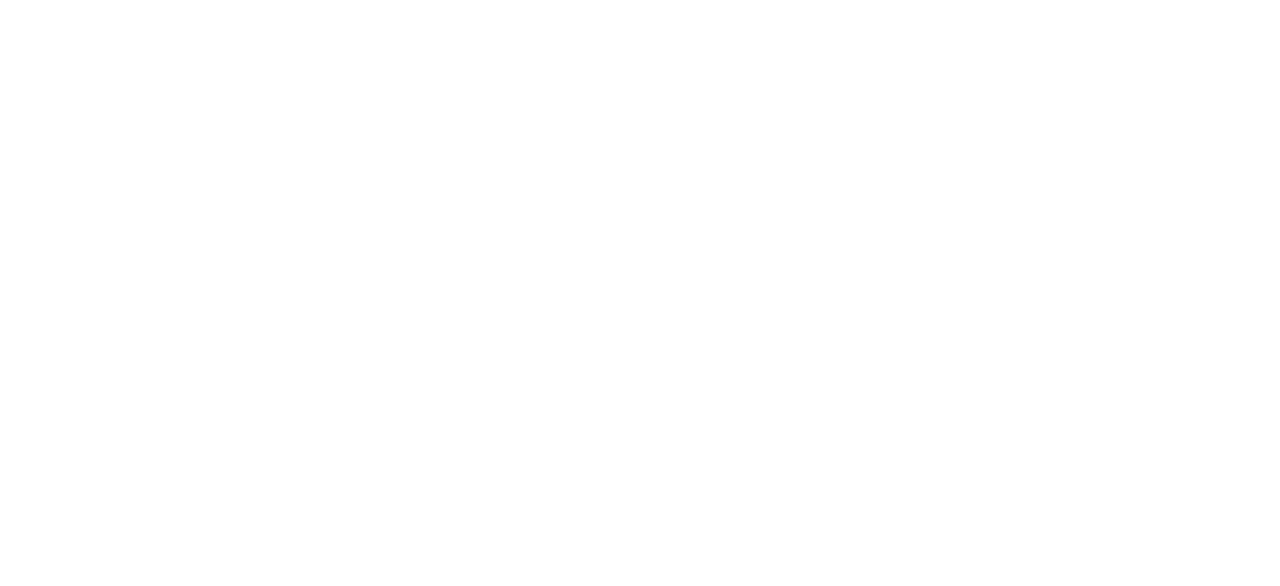
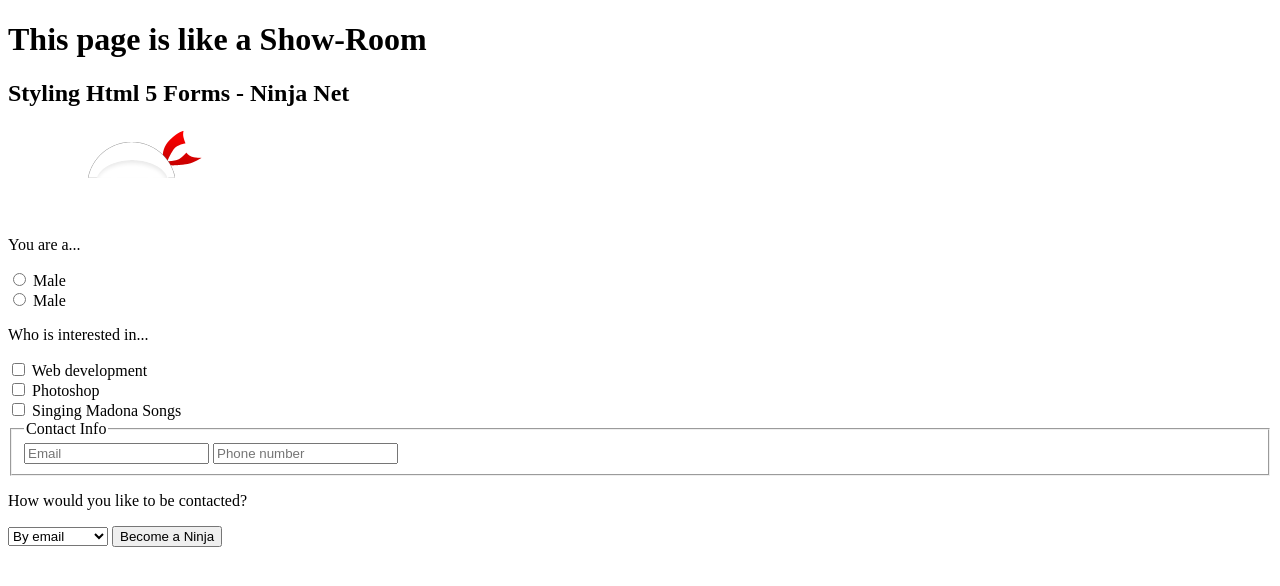
Before and after one commit to BukaBu/Show-Room, a plain HTML site: page index.html in a window 1280 px wide. Drawn offline with Linux system fonts and the light colour scheme.

Commit message:
added form code to index.html

```diff
--- a/index.html
+++ b/index.html
@@ -6,6 +6,49 @@
     <link rel="stylesheet" href="css/styles.css">
   </head>
   <body>
+    <h1>This page is like a Show-Room</h1>
+    <section class="html-forms">
+      <h2>Styling Html 5 Forms - Ninja Net</h2>
+      <header>
+        <img src="img/forms/logo.png" alt="">
+      </header>
+      <form>
+        <!--Gender -->
+        <p>You are a...</p>
+        <input type="radio" id="male" name="gender">
+        <label for="male">Male</label><br />
+        <input type="radio" id="female" name="gender">
+        <label for="female">Male</label>
 
+        <!-- Interests -->
+         <p>Who is interested in...</p>
+         <input type="checkbox" id="web" />
+         <label for="web">Web development</label><br/>
+         <input type="checkbox" id="photoshop" />
+         <label for="photoshop">Photoshop</label><br/>
+         <input type="checkbox" id="madona" />
+         <label for="madona">Singing Madona Songs</label>
+
+         <!-- Contact details -->
+         <fieldset>
+           <legend>Contact Info</legend>
+           <input type="email" placeholder="Email" required />
+           <span class="tick"></span>
+           <input type="telephone" placeholder="Phone number" required />
+           <span class="tick"></span>
+         </fieldset>
+
+         <!-- Preferred -->
+         <p>How would you like to be contacted?</p>
+         <select>
+           <option>By email</option>
+           <option>By telephone</option>
+         </select>
+         <input type="submit" value="Become a Ninja" />
+      </form>
+
+
+
+    </section>
   </body>
 </html>
```
